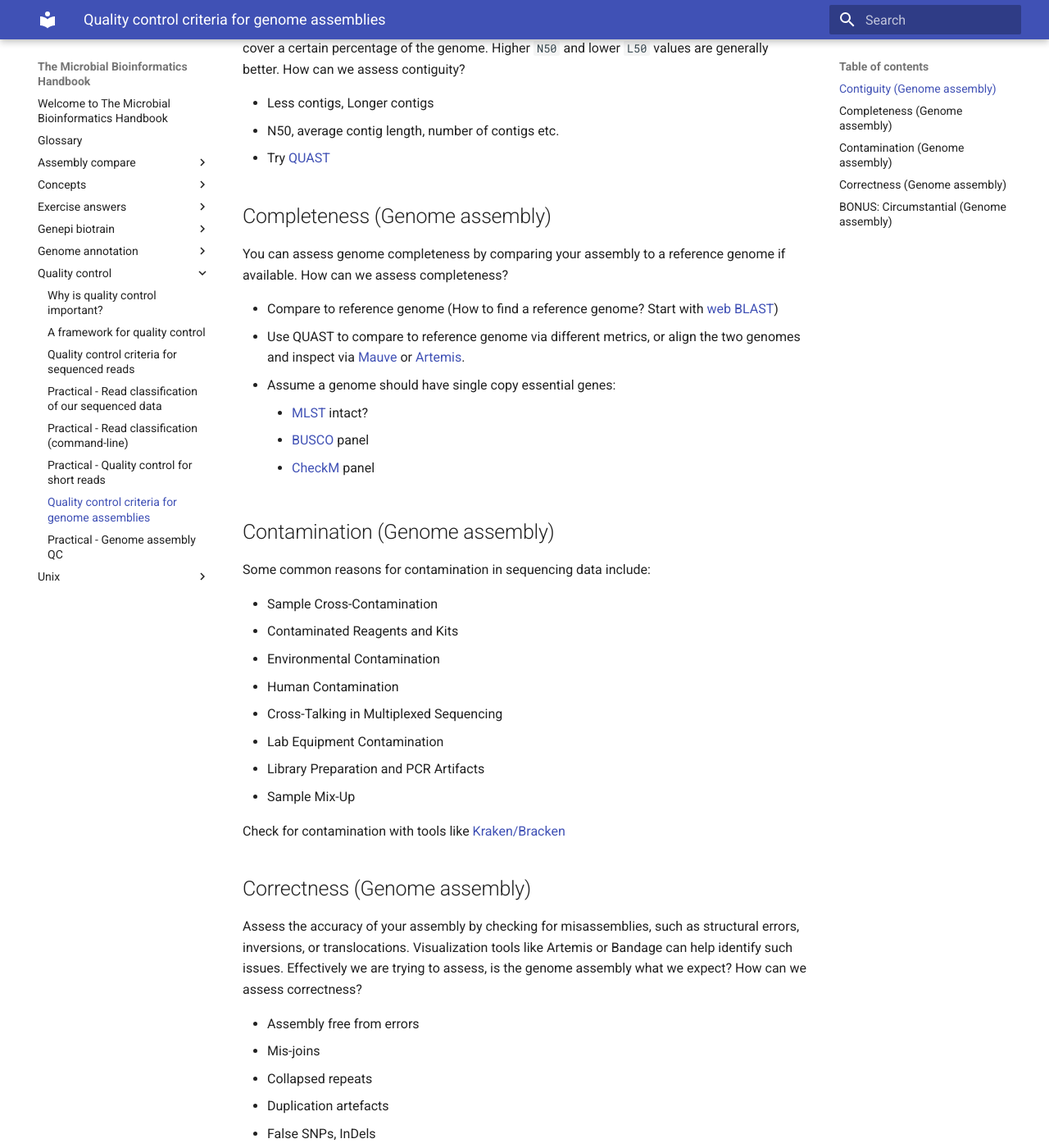
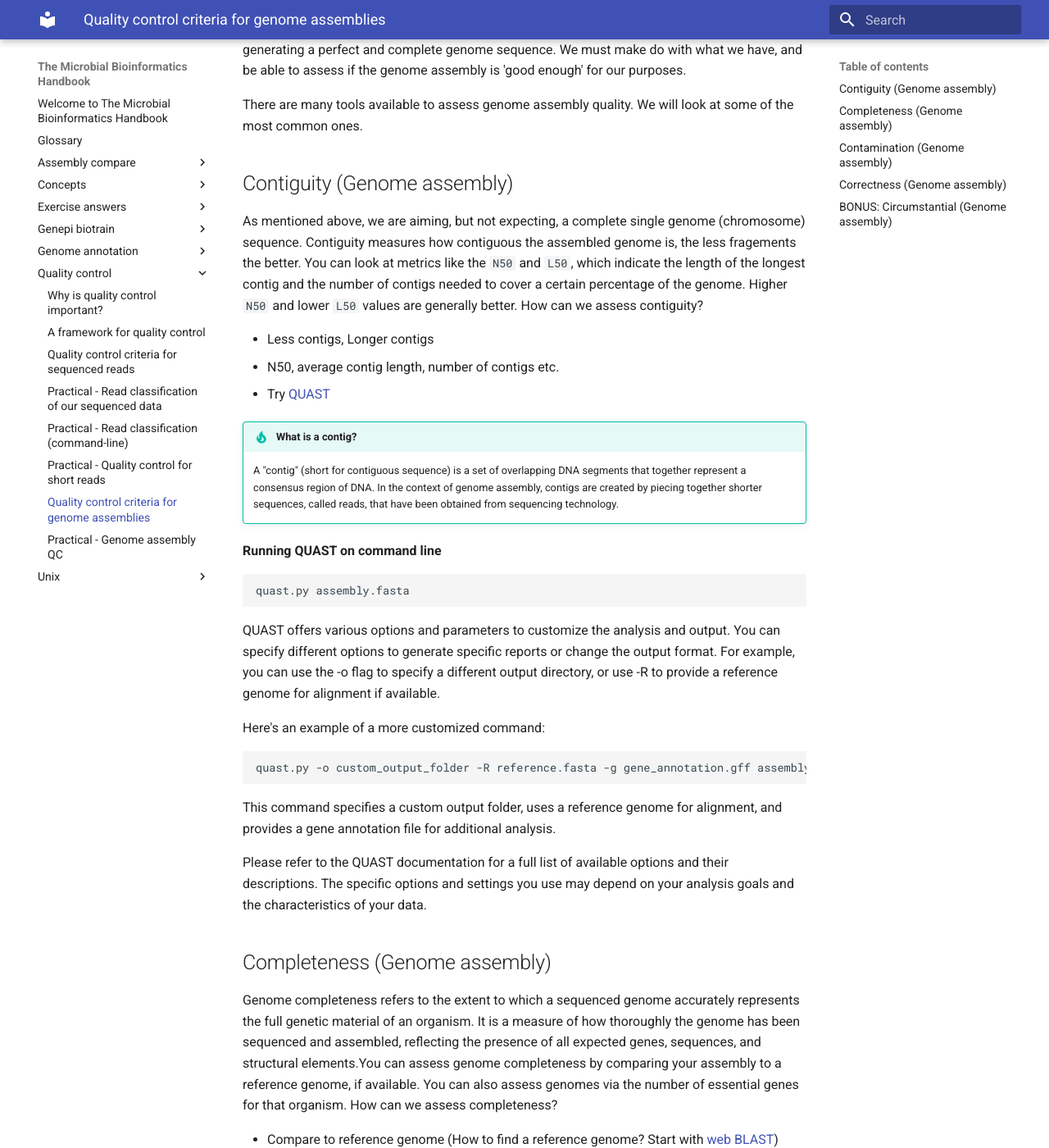
Before and after one commit to happykhan/bioinformatics-handbook, an MkDocs documentation site: the page built from docs/quality-control/40-assembly-qc.md, in a window 1280 px wide and 1400 px high, scrolled down 343 px. Shown: the whole window at 82% size. Built offline with MkDocs 1.6.1 and Material for MkDocs 9.7.7, drawn with Linux system fonts in a browser that asks for light colours; some of the changed text lies outside the part shown.

Commit message:
added practicals

````diff
--- a/docs/quality-control/40-assembly-qc.md
+++ b/docs/quality-control/40-assembly-qc.md
@@ -4,21 +4,42 @@
 
 Go back to [A framework for quality control](01-qc-framework.md)
 
+Quality control processes for genome assemblies aim to answer "*Does the genome assembly look like an intact genome from the organism I am expecting?*" The criteria Contiguity, Completeness, Contamination, Correctness assess this in different ways.
 
-oh no
+The ultimate goal of genome assembly is to reconstruct the original genome sequence, but to do this we have sheared, amplified the DNA and read off short sequences. There are errors introduced at each step. At the time of writing, there is no reliable method of automatically generating a perfect and complete genome sequence. We must make do with what we have, and be able to assess if the genome assembly is 'good enough' for our purposes.
+
+There are many tools available to assess genome assembly quality. We will look at some of the most common ones.
 
 ## Contiguity (Genome assembly)
-This measures how contiguous the assembled genome is. You can look at metrics like the `N50` and `L50`, which indicate the length of the longest contig and the number of contigs needed to cover a certain percentage of the genome. Higher `N50` and lower `L50` values are generally better. How can we assess contiguity?
+As mentioned above, we are aiming, but not expecting, a complete single genome (chromosome) sequence. Contiguity measures how contiguous the assembled genome is, the less fragements the better. You can look at metrics like the `N50` and `L50`, which indicate the length of the longest contig and the number of contigs needed to cover a certain percentage of the genome. Higher `N50` and lower `L50` values are generally better. How can we assess contiguity?
 
 * Less contigs, Longer contigs
 * N50, average contig length, number of contigs etc.
 * Try [QUAST](https://quast.sourceforge.net/quast.html)
 
+!!! tip "What is a contig?"
+    A "contig" (short for contiguous sequence) is a set of overlapping DNA segments that together represent a consensus region of DNA. In the context of genome assembly, contigs are created by piecing together shorter sequences, called reads, that have been obtained from sequencing technology.
 
+**Running QUAST on command line**
 
+```bash
+quast.py assembly.fasta
+```
+
+QUAST offers various options and parameters to customize the analysis and output. You can specify different options to generate specific reports or change the output format. For example, you can use the -o flag to specify a different output directory, or use -R to provide a reference genome for alignment if available.
+
+Here's an example of a more customized command:
+
+```bash
+quast.py -o custom_output_folder -R reference.fasta -g gene_annotation.gff assembly.fasta
+```
+
+This command specifies a custom output folder, uses a reference genome for alignment, and provides a gene annotation file for additional analysis.
+
+Please refer to the QUAST documentation for a full list of available options and their descriptions. The specific options and settings you use may depend on your analysis goals and the characteristics of your data.
 
 ## Completeness (Genome assembly)
-You can assess genome completeness by comparing your assembly to a reference genome if available. How can we assess completeness?
+Genome completeness refers to the extent to which a sequenced genome accurately represents the full genetic material of an organism. It is a measure of how thoroughly the genome has been sequenced and assembled, reflecting the presence of all expected genes, sequences, and structural elements.You can assess genome completeness by comparing your assembly to a reference genome, if available. You can also assess genomes via the number of essential genes for that organism. How can we assess completeness?
 
 * Compare to reference genome (How to find a reference genome? Start with [web BLAST](https://blast.ncbi.nlm.nih.gov/Blast.cgi))
 * Use QUAST to compare to reference genome via different metrics, or align the two genomes and inspect via [Mauve](https://darlinglab.org/mauve/mauve.html) or [Artemis](https://www.sanger.ac.uk/tool/artemis/).
@@ -27,9 +48,21 @@
     * [BUSCO](https://busco.ezlab.org/) panel
     * [CheckM](https://ecogenomics.github.io/CheckM) panel
 
+**Running BUSCO**
+
+Here is some example code to run BUSCO on our example data.
+
+```
+conda activate week2
+conda install -c conda-forge -c bioconda busco=5.5.0
+busco --list-datasets
+wget https://mmbdtp.github.io/seq-analysis/long_assembly.fasta
+busco -i long_assembly.fasta  --out assembly-busco  --mode genome -l bacteria_odb10
+cat assembly-busco/short_summary.specific.bacteria_odb10.test-busco.txt
+```
+
 ## Contamination (Genome assembly)
-
-Some common reasons for contamination in sequencing data include:
+Contamination in genome assembly refers to the presence of extraneous DNA sequences from sources other than the target organism in the final assembled genome. These unwanted sequences can originate from various sources and can significantly compromise the accuracy and reliability of the genome assembly. Some common reasons for contamination in sequencing data include:
 
 * Sample Cross-Contamination
 * Contaminated Reagents and Kits
@@ -40,7 +73,17 @@
 * Library Preparation and PCR Artifacts
 * Sample Mix-Up
 
-Check for contamination with tools like [Kraken/Bracken](https://ccb.jhu.edu/software/bracken/)
+We can use Kraken2 in the same way that we used it for sequence reads.
+
+**Using Kraken2**
+Here is some example code to run Kraken2.
+
+```
+conda activate my_env
+conda install -y kraken2
+kraken2 du -h -d1 /shared/public/db/kraken2
+kraken2 --threads 8 --db /shared/public/db/kraken2/k2_standard_08gb/ --output long.hits.txt --report long.report.txt  --use-names long_assembly.fasta
+```
 
 ## Correctness (Genome assembly)
 
@@ -57,17 +100,17 @@
 * Structural rearrangement tools - [Socru](https://github.com/quadram-institute-bioscience/socru)
 * Try looking at the graph in [Bandage](https://rrwick.github.io/Bandage/)
 
-
 ## BONUS: Circumstantial (Genome assembly)
 
-These are not direct evidence of a good genome, but can be reassuring.
-
-What are some circumstanial evidence of a good genome?
+These are not direct evidence of a good genome, but can be reassuring. Here are some circumstanial evidence of a good genome:
 
 * **GC Content:** Verify that the GC content of your assembly matches the expected GC content for the species. Significant deviations could indicate contamination or assembly errors.
-* **Repeat Content:** Assess the presence and handling of repetitive elements. High levels of repeats may lead to fragmented assemblies or misassemblies.
+* **Repeat Content:** Assess the presence and handling of specific repetitive elements. High levels of repeats may lead to fragmented assemblies or misassemblies.
 * **Quality of Reads:** Examine the quality of the raw sequencing reads to ensure that they are of high quality, with minimal errors or biases.
 * **Coverage Depth:** Evaluate the coverage depth across the genome. Uniform coverage indicates a more reliable assembly.
 * **Visualization:** Use genome visualization tools like Artemis, IGV, or Tablet to visually inspect the assembly and confirm its quality.
 
 Remember that the quality of your bacterial genome assembly may also depend on the sequencing technology used, the software and parameters employed for assembly, and the quality of the source DNA. Careful evaluation and validation of your assembly are essential for accurate results.
+
+
+Let's apply these criteria to some sample data in [Practical - Genome assembly QC](/quality-control/50-assembly-qc-exercise).
````
Also changed, not shown: docs/quality-control/01-qc-framework.md (+4 -3 lines), docs/quality-control/10-read-classification.md (+3 -0 lines), docs/quality-control/50-assembly-qc-exercise.md (+17 -8 lines), docs/quality-control/files/quast-qc.tabular.txt (added, +15 -0 lines), docs/exercise-answers/check-qc-answers.md (added), 8 other files.
